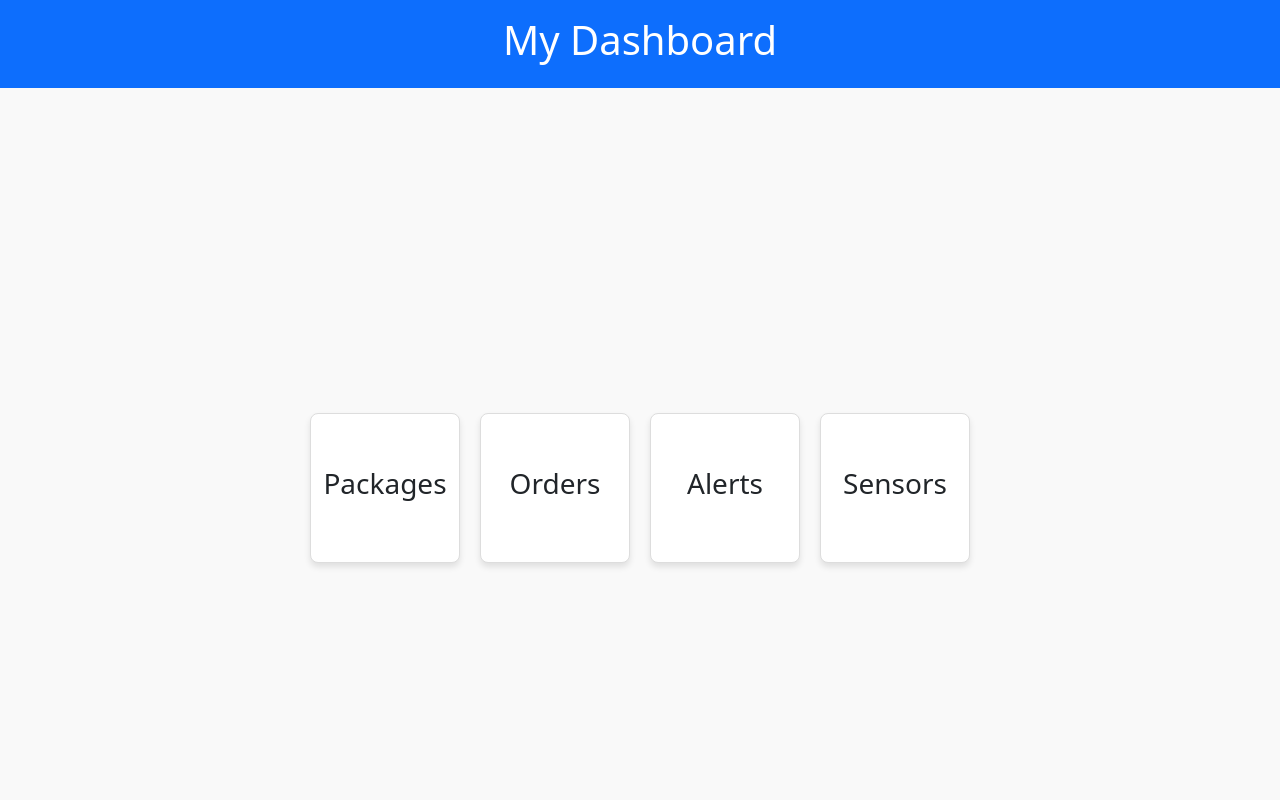
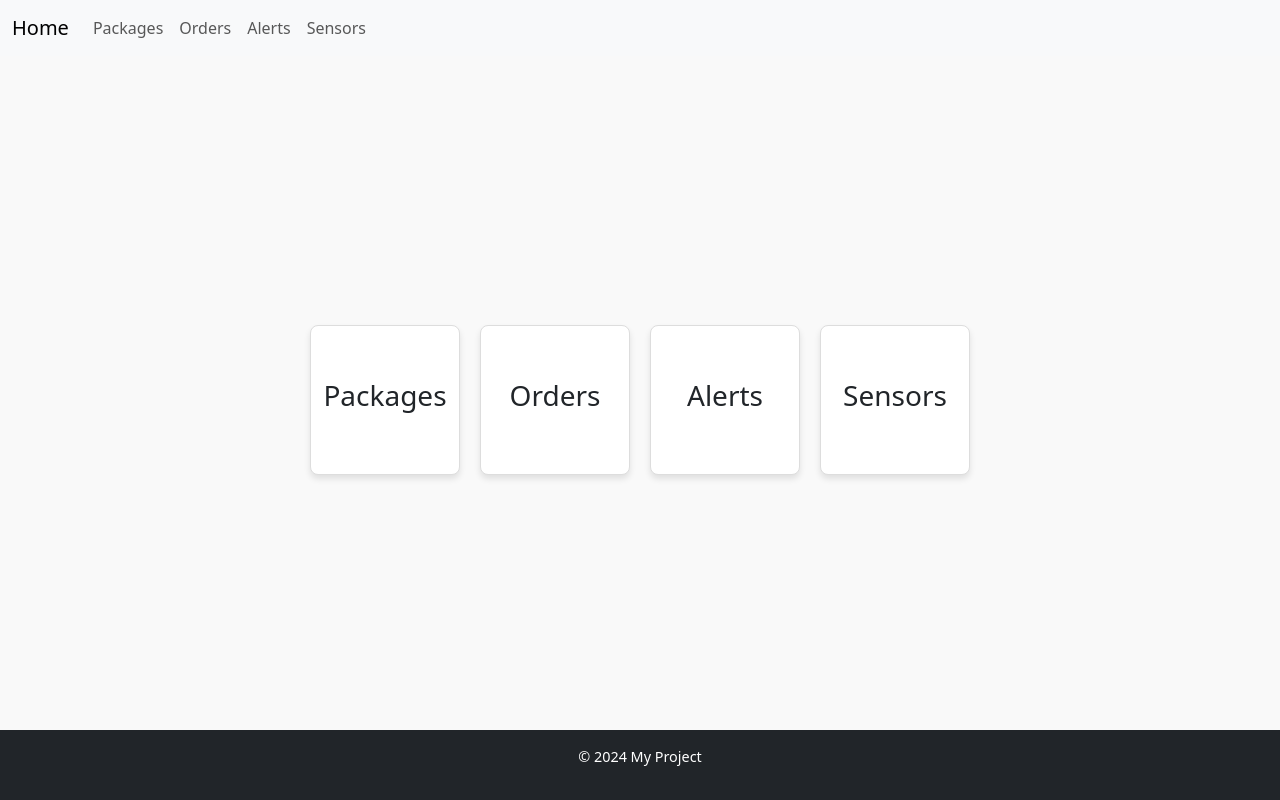
Before and after one commit to Joao-Onofre/projeto-pmei, a Nuxt app in the folder PMEI-frontend/: page / in a window 1280 px wide. Shown: the top 800 px of the page. Built offline with nearby package versions, Linux system fonts and the light colour scheme.

Commit message:
navbar adicionada

```diff
--- a/PMEI-frontend/components/Header.vue
+++ b/PMEI-frontend/components/Header.vue
@@ -1,17 +1,47 @@
 <template>
-  <header class="bg-primary text-white p-3">
-    <div class="container">
-      <h1>My Dashboard</h1>
+  <nav class="navbar navbar-expand-lg navbar-light bg-light">
+    <div class="container-fluid">
+      <NuxtLink class="navbar-brand" to="/">Home</NuxtLink>
+      <button
+        class="navbar-toggler"
+        type="button"
+        data-bs-toggle="collapse"
+        data-bs-target="#navbarNav"
+        aria-controls="navbarNav"
+        aria-expanded="false"
+        aria-label="Toggle navigation"
+      >
+        <span class="navbar-toggler-icon"></span>
+      </button>
+      <div class="collapse navbar-collapse" id="navbarNav">
+        <ul class="navbar-nav">
+          <li class="nav-item">
+            <NuxtLink class="nav-link" to="/packages">Packages</NuxtLink>
+          </li>
+          <li class="nav-item">
+            <NuxtLink class="nav-link" to="/orders">Orders</NuxtLink>
+          </li>
+          <li class="nav-item">
+            <NuxtLink class="nav-link" to="/alerts">Alerts</NuxtLink>
+          </li>
+          <li class="nav-item">
+            <NuxtLink class="nav-link" to="/sensors">Sensors</NuxtLink>
+          </li>
+        </ul>
+      </div>
     </div>
-  </header>
+  </nav>
 </template>
+
 <script>
 export default {
   name: 'Header',
 }
 </script>
+
 <style scoped>
-header {
-  text-align: center;
+/* Custom header styles */
+.navbar {
+  margin-bottom: 20px; /* Space between the navbar and the content */
 }
 </style>
--- a/PMEI-frontend/layouts/default.vue
+++ b/PMEI-frontend/layouts/default.vue
@@ -1,10 +1,14 @@
 <template>
   <div class="layout-wrapper">
-    <Header />
+    <header class="header">
+      <Header />
+    </header>
     <main class="main-content">
       <NuxtPage />
     </main>
-    <Footer />
+    <footer class="footer">
+      <Footer />
+    </footer>
   </div>
 </template>
 
@@ -27,7 +31,23 @@
   min-height: 100vh;
 }
 
+.header {
+  position: fixed;
+  top: 0;
+  width: 100%;
+  z-index: 1000; /* Ensure it stays above other content */
+}
+
+.footer {
+  position: fixed;
+  bottom: 0;
+  width: 100%;
+  z-index: 1000; /* Ensure it stays above other content */
+}
+
 .main-content {
   flex: 1;
+  /* Adjust based on the height of your header */
+  /* Adjust based on the height of your footer */
 }
 </style>
```
